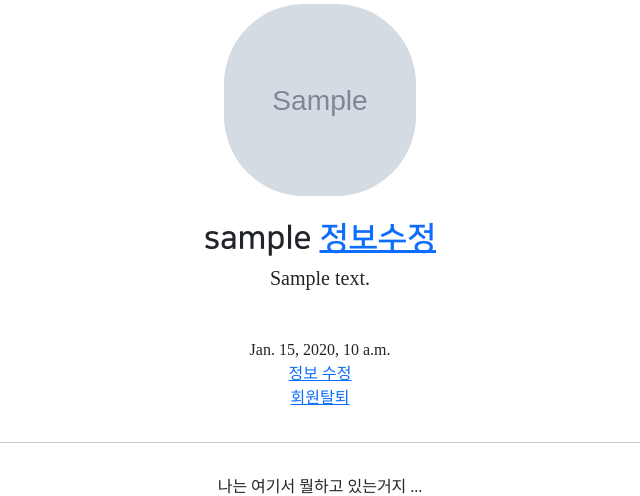
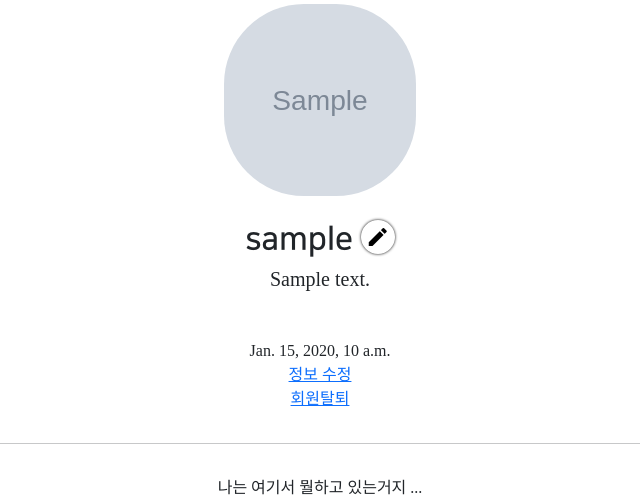
Before and after one commit to misojun50/git_mytest2, a Django app: page /accounts/detail/1 in a window 1280 px wide. Shown: the part 269-765 px from the top of the page, without its empty margins (320-960 px from the left). Run offline with Django 3.2, Linux system fonts and the light colour scheme; a user stored in the database is signed in; tables that the repository leaves empty hold one stand-in row (values such as "Sample post"); grey boxes marked "Sample" are stand-in pictures; parts of the project's set-up code (start-up, migrations or seed data) failed here and were passed over; some libraries are stand-ins or nearby versions; some web fonts are replaced.

Commit message:
7/29 mytest2 commit3

```diff
--- a/accountapp/templates/accountapp/detail.html
+++ b/accountapp/templates/accountapp/detail.html
@@ -12,8 +12,8 @@
                 <h2 class="NNS_B">
                     {{ target_User.profile.nickname }}
                     {% if user == target_User %}
-                    <a href={% url 'profileapp:update' pk=target_User.profile.pk %}>
-                        정보수정
+                    <a href={% url 'profileapp:update' pk=target_User.profile.pk %} class="material-icons round_button">
+                        edit
                     </a>
                         {% endif %}
                 </h2>
--- a/static/base.css
+++ b/static/base.css
@@ -30,3 +30,15 @@
 .NNS_B{
     font-family: "NanumSquareB", cursive;
 }
+
+.round_button{
+    color: black;
+    text-decoration: none;
+    box-shadow: 0 0 3px black;
+    border-radius: 20rem;
+    padding: 0.3rem;
+}
+
+.round_button:hover{
+    color:dimgray;
+}
--- a/templates/head.html
+++ b/templates/head.html
@@ -13,6 +13,10 @@
     <link href="https://fonts.googleapis.com/css2?family=Yellowtail&display=swap" rel="stylesheet">
 
     <link rel="stylesheet"; type="text/css"; href="{% static 'base.css' %}">
+
+    <link href="https://fonts.googleapis.com/css2?family=Material+Icons"
+      rel="stylesheet">
+
 
     <style>
         @font-face {
```
